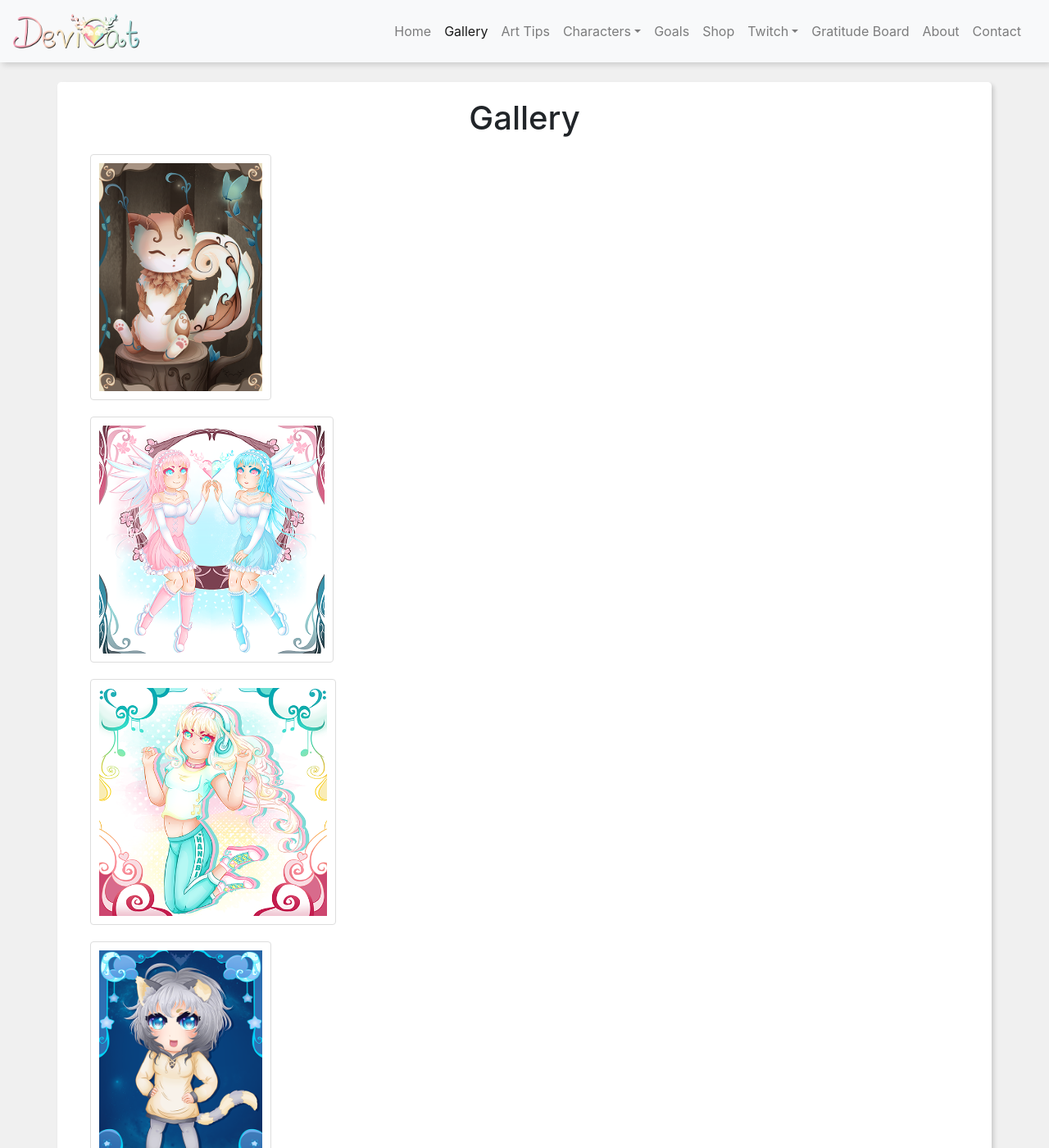
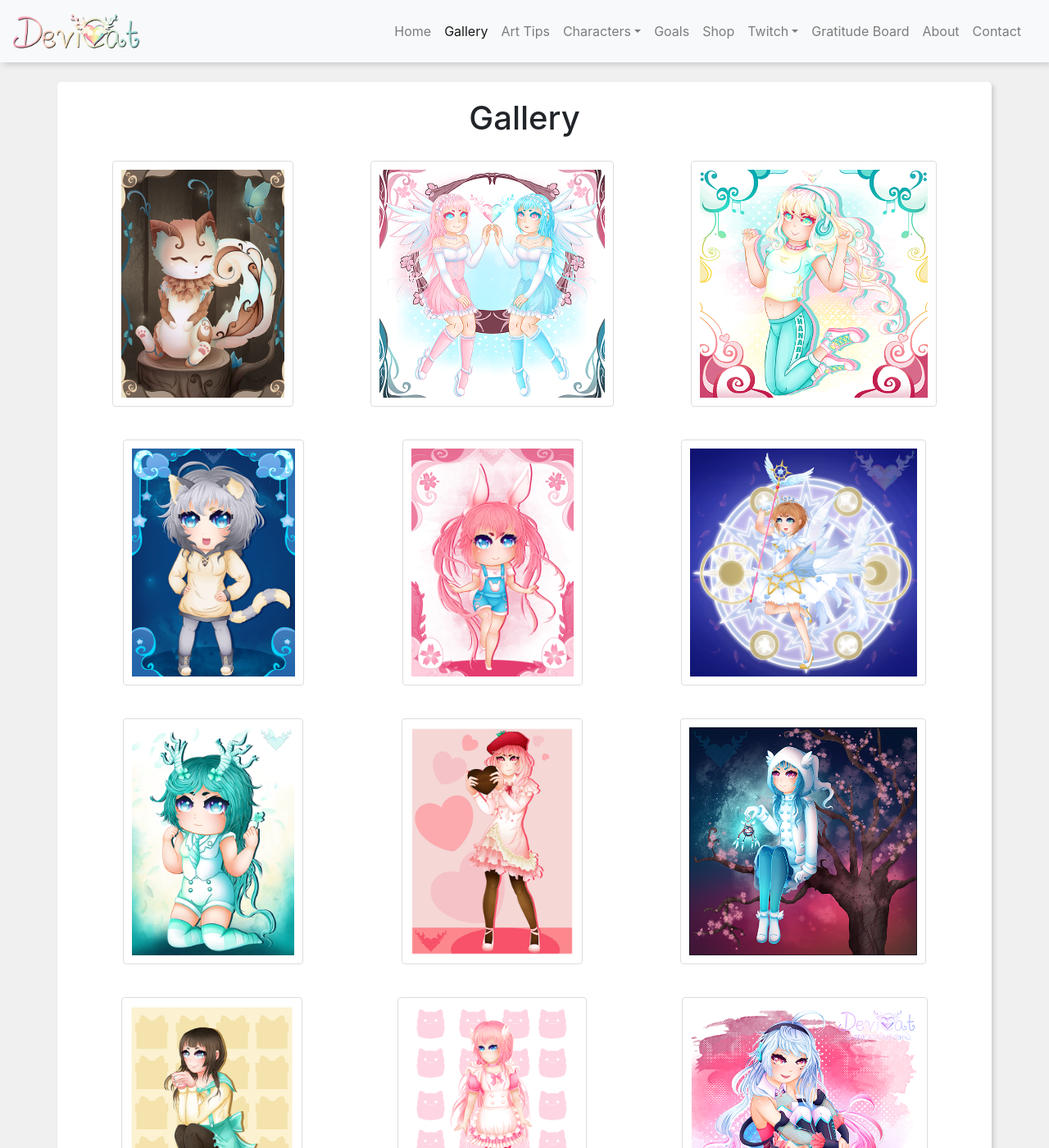
Before and after one commit to DeviCatOutlet/devicatoutlet.github.io, a Jekyll site: the page built from gallery.md, in a window 1280 px wide and 1400 px high. Shown: the whole window at 82% size. Built offline with Jekyll 4.4.1, drawn with Linux system fonts in a browser that asks for light colours; nearby versions of some CDN libraries; our own code applies the rules of GitHub Pages for plain Markdown files.

Commit message:
Fix the gallery so it wraps instead of flowing vertically

```diff
--- a/css/main.css
+++ b/css/main.css
@@ -115,6 +115,11 @@ img {
 .modal-dialog {
 	max-width: 600px;
 }
+.wrap {
+	display: flex;
+	flex-wrap: wrap;
+	justify-content: space-around;
+}
 
 h1#about, h1#home {
 	/* Hide the "Home" and "About" headings - they aren't necessary. */
--- a/gallery.md
+++ b/gallery.md
@@ -4,19 +4,16 @@
 ![Earth Kitsune](img/earthkitsune2018.png)
 ![CCB Lolita Twins](img/ccb_lolita_twins_2018.png)
 ![Hanabi](img/hanabi.png)
-
 ![Katasha Chibi](img/katashachibi.png)
 ![CCBunny](img/ccbunny.png)
 ![CardCaptor Sakura Clear Card](img/cardcaptorsakura_clearcard.png)
-
 ![Reiko CloverGirl 2018](img/Reiko_CloverGirl_2018.png)
 ![BerriChan 2018](img/berrichan_2018.png)
 ![Shizuko Winter Sprite 2018](img/ShizukoWinterSprite2018.png)
-
 ![DeviCat](img/devicatcoffee.png)
 ![Momoko](img/momoko.png)
 ![Maika](img/maika.png)
-
 ![Dapper Cat](img/dappercat.png)
 ![Hallway Raptor](img/hallwayraptor.png)
 ![Birthday Nilla](img/birthday.png)
+{: .wrap}
```
